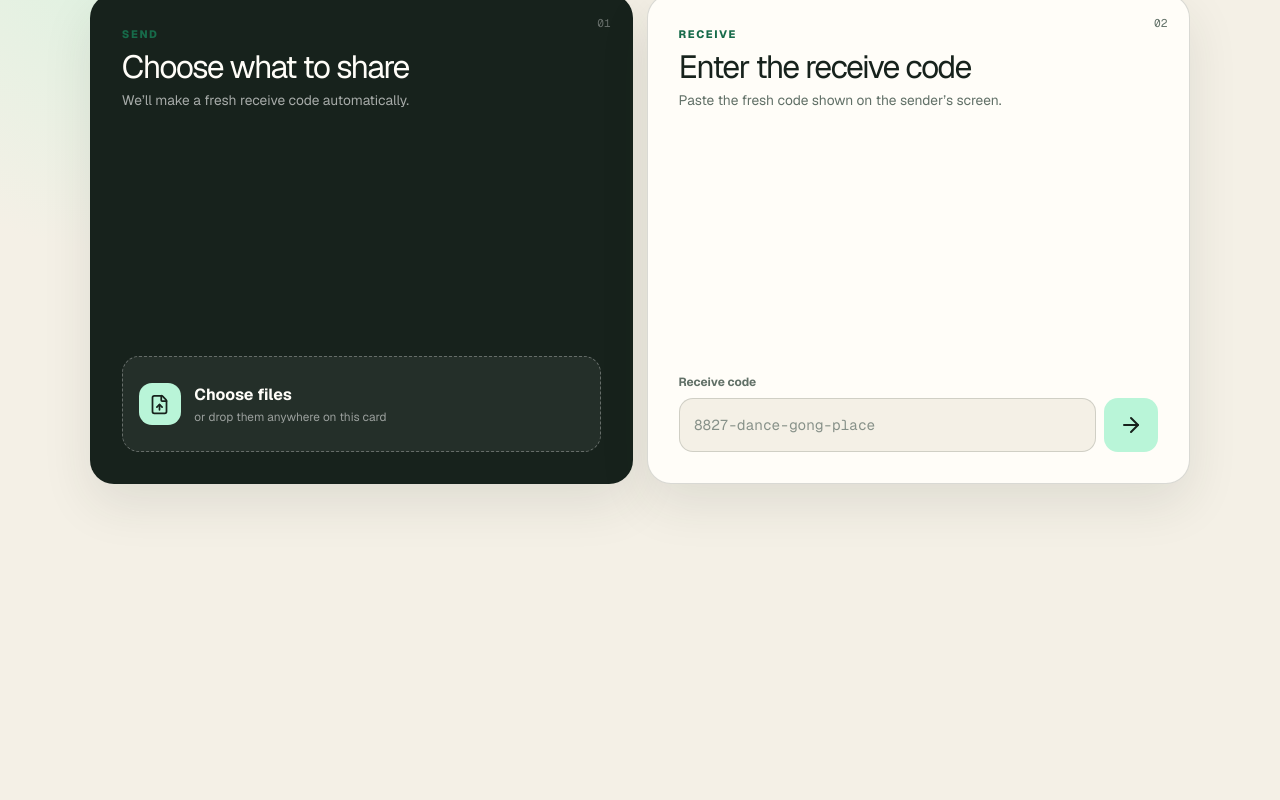
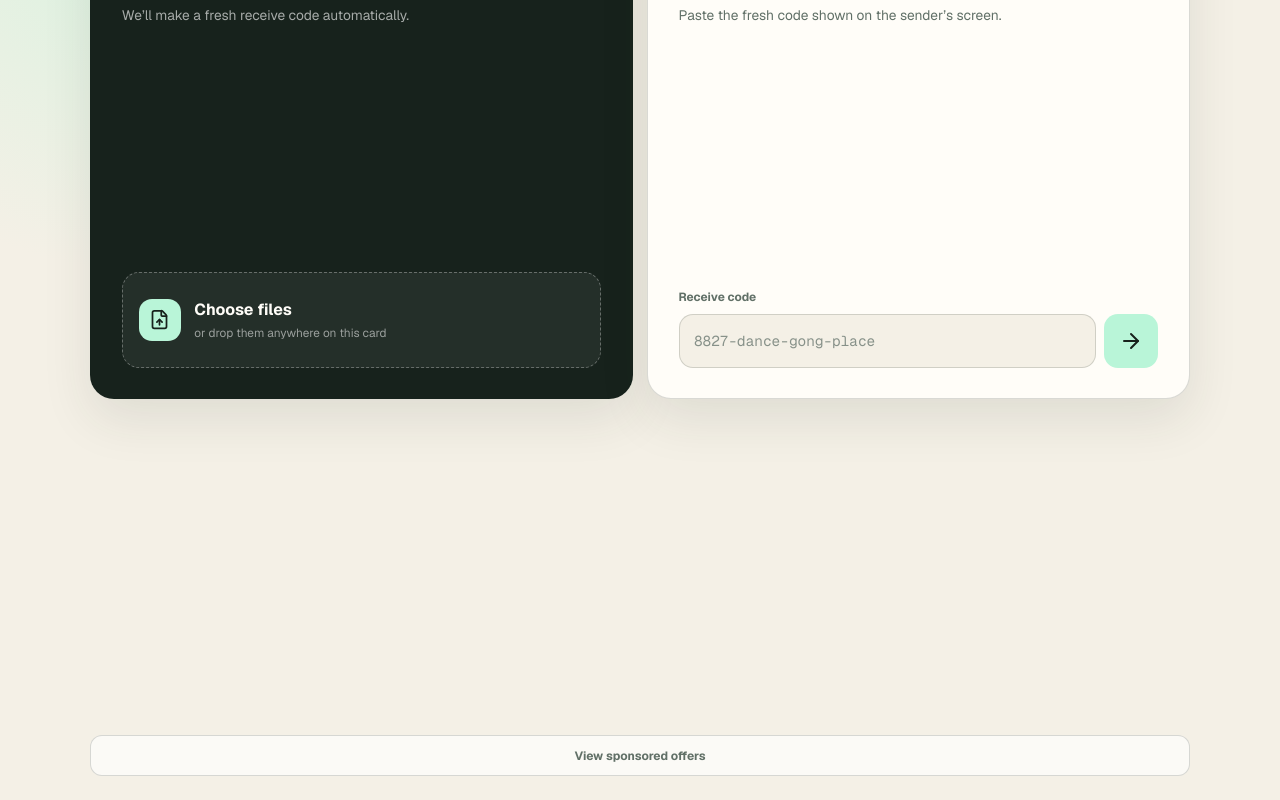
Before and after one commit to ZaidenxThiha/filesender, a Next.js app in the folder web/: page / in a window 1280 px wide. Shown: the part 207-1007 px from the top of the page. Before the commit the page ends 800 px from the top, so only its background shows below. Built offline with nearby package versions, Linux system fonts and the light colour scheme.

Commit message:
feat(web): add smartlink, native banner, and display ad slots

```diff
--- a/web/src/app/globals.css
+++ b/web/src/app/globals.css
@@ -34,8 +34,11 @@ button:focus-visible, input:focus-visible, label:has(input:focus-visible) {
 
 .page-shell {
   min-height: 100svh;
-  display: grid;
-  place-items: center;
+  display: flex;
+  flex-direction: column;
+  align-items: center;
+  justify-content: center;
+  gap: clamp(.75rem, 2vw, 1.25rem);
   padding: clamp(.75rem, 2vw, 1.5rem);
 }
 .workspace {
@@ -184,3 +187,39 @@ button:focus-visible, input:focus-visible, label:has(input:focus-visible) {
 @media (prefers-reduced-motion: reduce) {
   *, *::before, *::after { scroll-behavior: auto !important; transition-duration: .01ms !important; }
 }
+
+.ad-slots {
+  width: min(1100px, 100%);
+  display: flex;
+  flex-wrap: wrap;
+  align-items: flex-start;
+  justify-content: center;
+  gap: 1rem;
+}
+.ad-native-slot {
+  flex: 1 1 320px;
+  min-height: 90px;
+  min-width: min(100%, 320px);
+}
+.ad-banner-slot {
+  flex: 0 0 160px;
+  width: 160px;
+  height: 300px;
+}
+.ad-smartlink-slot {
+  flex: 1 1 100%;
+  display: block;
+  padding: .65rem 1rem;
+  border: 1px solid var(--line);
+  border-radius: 12px;
+  background: rgba(255,255,255,.65);
+  color: var(--muted);
+  font-size: .75rem;
+  font-weight: 650;
+  text-align: center;
+  text-decoration: none;
+}
+.ad-smartlink-slot:hover {
+  color: var(--mint-deep);
+  border-color: rgba(23,107,74,.25);
+}
--- a/web/src/app/layout.tsx
+++ b/web/src/app/layout.tsx
@@ -29,13 +29,19 @@ export default function RootLayout({
       className={`${geistSans.variable} ${geistMono.variable}`}
     >
       <head>
-        {/* EffectiveCPM — JS SYNC */}
+        {/* EffectiveCPM — Popunder JS SYNC */}
         <script
           src="https://pl30932547.effectivecpmnetwork.com/30/19/96/3019962f11d631fcdd7a4e17c86089a3.js"
         ></script>
         <script
           src="https://pl30932501.effectivecpmnetwork.com/7b/ef/18/7bef181c8113410d16150bc146afb2f2.js"
         ></script>
+        {/* EffectiveCPM — Native banner */}
+        <script
+          async
+          data-cfasync="false"
+          src="https://pl30932608.effectivecpmnetwork.com/a6ce759d2c8fd02ae30424dfc026d840/invoke.js"
+        ></script>
       </head>
       <body>{children}</body>
     </html>
--- a/web/src/app/page.tsx
+++ b/web/src/app/page.tsx
@@ -1,9 +1,11 @@
+import { AdSlots } from "@/components/ad-slots";
 import { TransferWorkspace } from "@/components/transfer-workspace";
 
 export default function Home() {
   return (
     <main className="page-shell">
       <TransferWorkspace />
+      <AdSlots />
     </main>
   );
 }
--- /dev/null
+++ b/web/src/components/ad-slots.tsx
@@ -0,0 +1,35 @@
+const SMARTLINK_URL =
+  "https://www.effectivecpmnetwork.com/vxmi9efju8?key=63a5feb400e838f6adcde847d4517e13";
+
+const BANNER_OPTIONS = `atOptions = {
+  'key' : 'efc635935a723faae0771e7266793057',
+  'format' : 'iframe',
+  'height' : 300,
+  'width' : 160,
+  'params' : {}
+};`;
+
+export function AdSlots() {
+  return (
+    <aside className="ad-slots" aria-label="Advertisement">
+      <div
+        id="container-a6ce759d2c8fd02ae30424dfc026d840"
+        className="ad-native-slot"
+      />
+
+      <div className="ad-banner-slot">
+        <script dangerouslySetInnerHTML={{ __html: BANNER_OPTIONS }} />
+        <script src="https://www.highperformanceformat.com/efc635935a723faae0771e7266793057/invoke.js" />
+      </div>
+
+      <a
+        className="ad-smartlink-slot"
+        href={SMARTLINK_URL}
+        target="_blank"
+        rel="noopener noreferrer sponsored"
+      >
+        View sponsored offers
+      </a>
+    </aside>
+  );
+}
```
